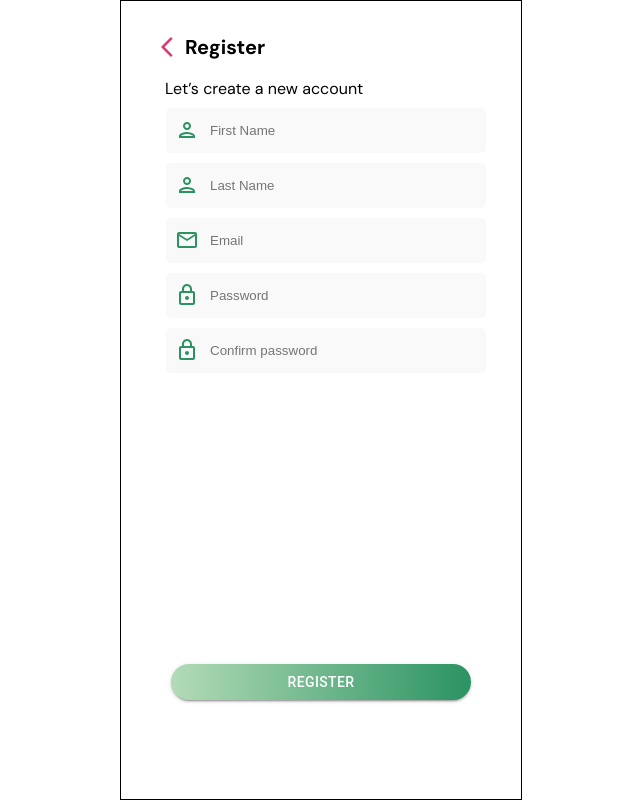
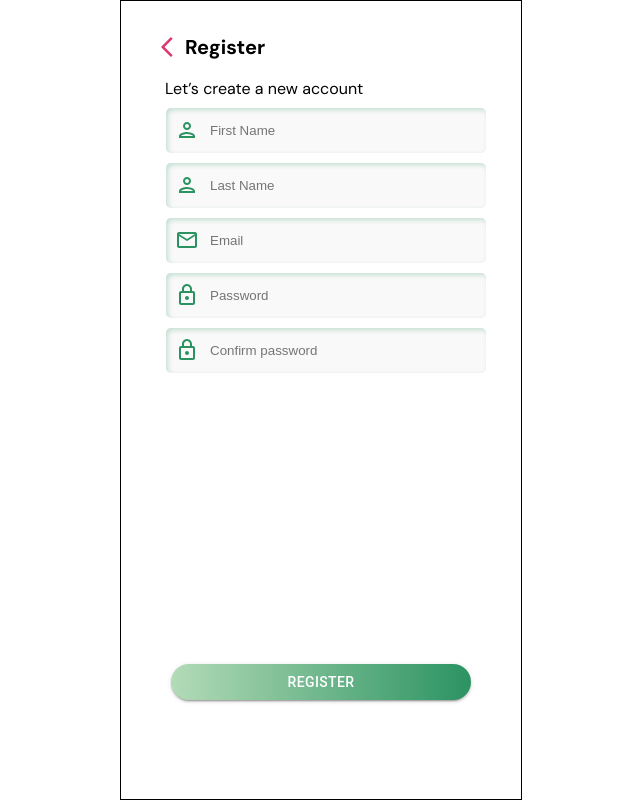
Before and after one commit to agusNiko/21DAYS-fitness-client, a React (Create React App) app: page / in a window 1280 px wide. Shown: the whole page, without its empty margins (319-959 px from the left). Built offline with nearby package versions, Linux system fonts and the light colour scheme.

Commit message:
add shadow to input fields

```diff
--- a/src/components/registration-view/Registration.css
+++ b/src/components/registration-view/Registration.css
@@ -38,8 +38,9 @@ p {
   height: 45px;
   margin: 5px;
   background-color: #f9f9f9;
-  border: 2px none rgba(0, 0, 0, 0.616);
+  border: none;
   border-radius: 5px;
+  box-shadow: inset 2px 2px 5px #2c936242;
 }
 .input-field p {
   display: flex;
@@ -62,6 +63,7 @@ select:focus {
   outline: none;
   border: none;
   background-color: rgba(255, 255, 255, 0);
+  box-shadow: none;
 }
 
 .input-icon {
```
